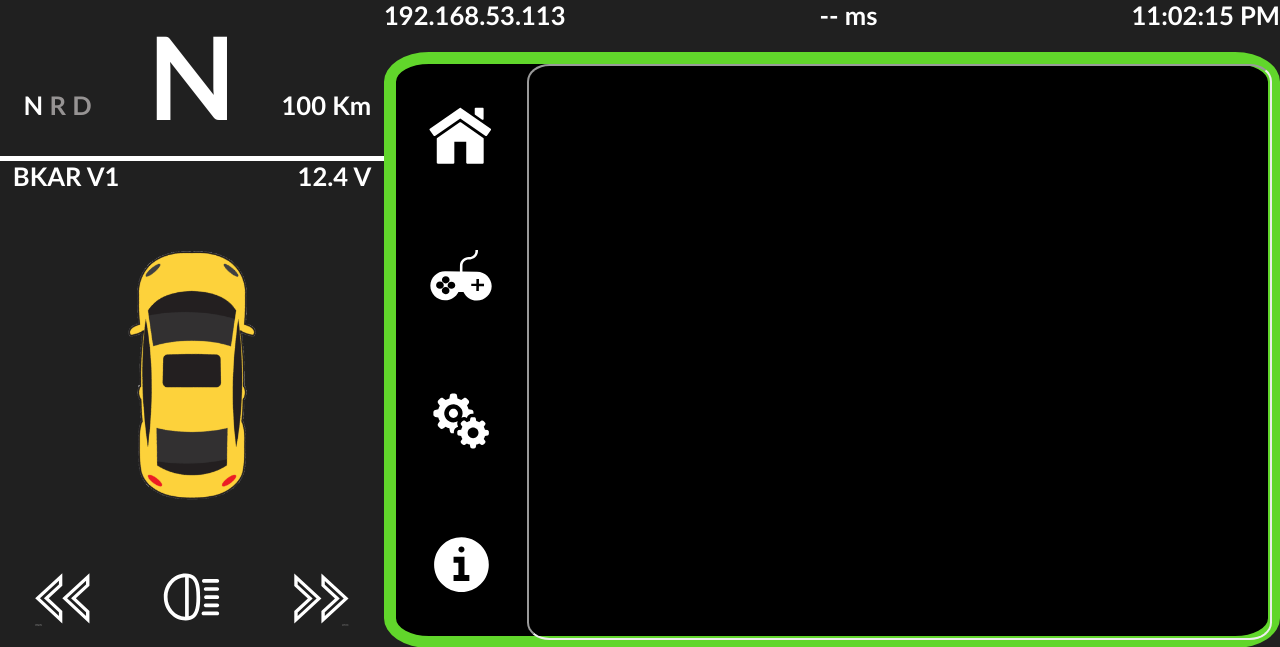
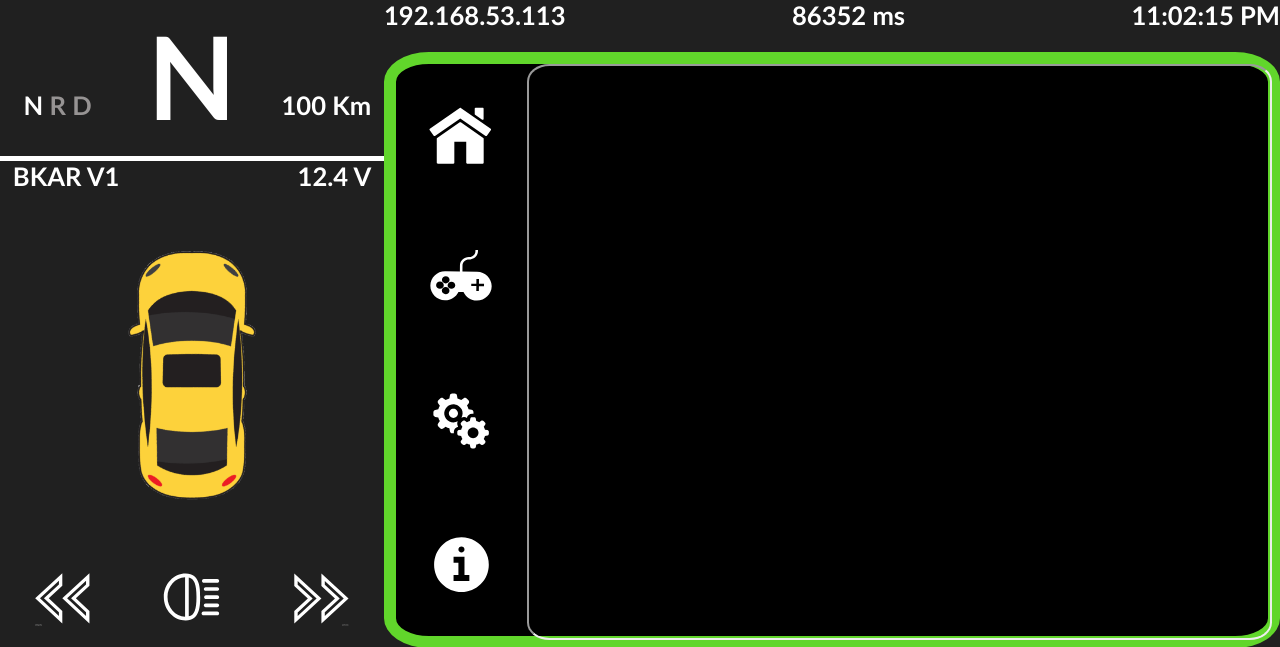
Before and after one commit to BKAR-Jetson-Self-driving-vehicle/BKAR, a Flask app: page / in a window 1280 px wide. Shown: the top 647 px of the page. Run offline with Flask 2, Linux system fonts and the light colour scheme.

Commit message:
update show delay time

```diff
--- a/Host/Final-Server/static/js/myscript.js
+++ b/Host/Final-Server/static/js/myscript.js
@@ -37,6 +37,7 @@ async function getSystemData(){
         const data = await response.json();
         if(data.CONNECTED === true){
             document.getElementById("ip-address").innerText = data.IP;
+            document.getElementById("delay").innerText = String(Date.now() - data.TIMESTAMP) + " ms";
             document.getElementById("gear").innerText = data.GEAR;
             document.getElementById("voltage").innerText = data.VOLTAGE + " V";
             document.getElementById("distance").innerText = data.DISTANCE + " Km";
--- a/Host/Final-Server/status.json
+++ b/Host/Final-Server/status.json
@@ -1,6 +1,6 @@
 {
     "SYSTEM":{
-        "TIMESTAMP": 1641528724,
+        "TIMESTAMP": 1641682849248,
         "IP": "192.168.53.113",
         "CONNECTED": true,
         "DISTANCE": 100,
--- a/Host/Final-Server/templates/index.html
+++ b/Host/Final-Server/templates/index.html
@@ -44,7 +44,7 @@
         <div class="right-panel" onload="showTime();">
             <div class="right-panel-top">
                 <div id='ip-address' class="ip-address">192.168.---.---</div>
-                <div class="delay">-- ms</div>
+                <div id='delay' class="delay">-- ms</div>
                 <div class="time">
                     <span id="MyClockDisplay">--:--:-- AM</span>
                 </div>
```
